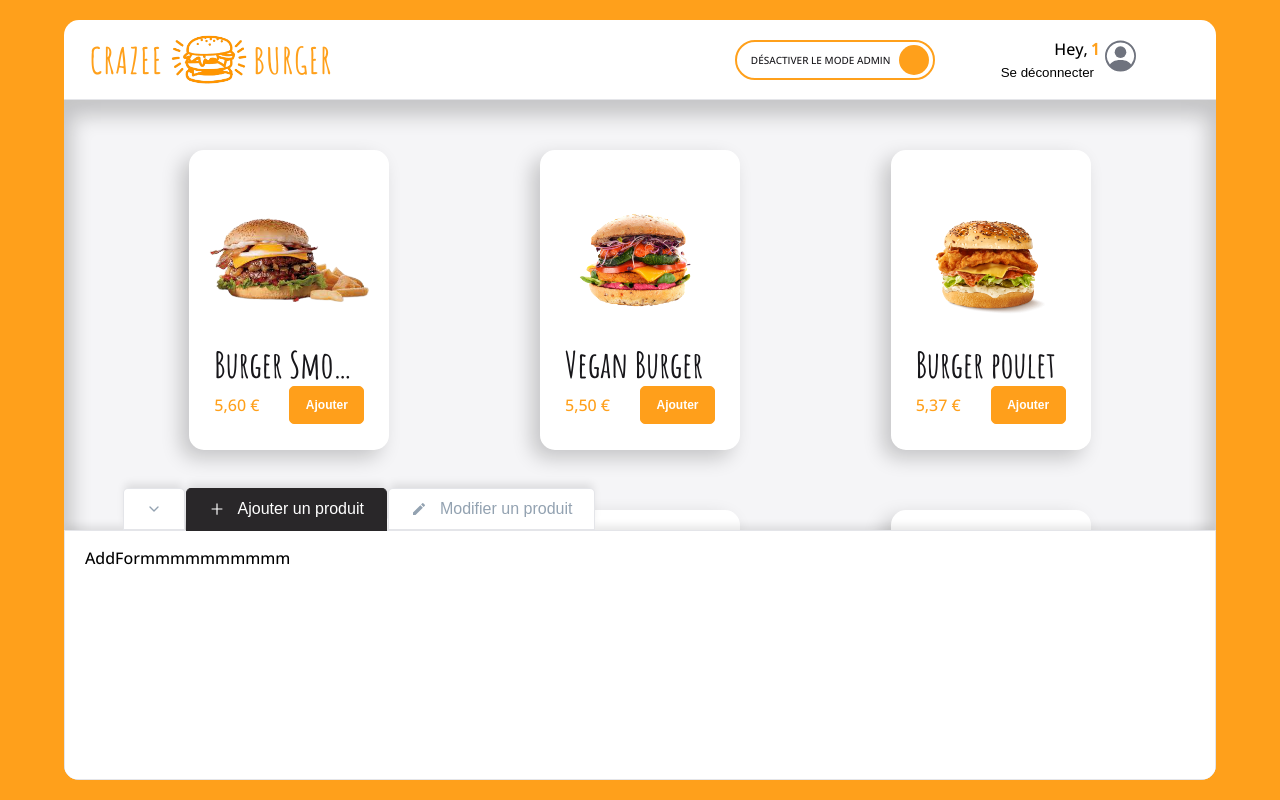
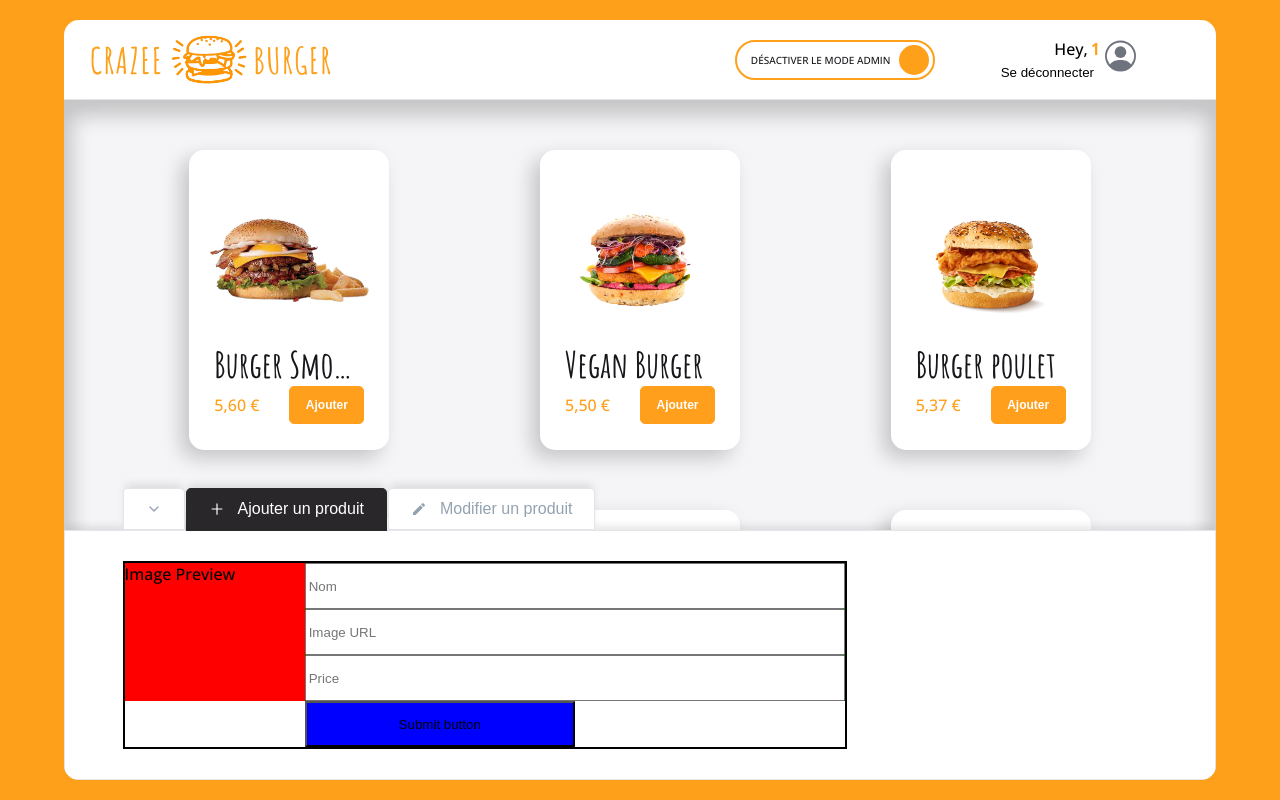
Before and after one commit to T0n-io/projet-resto, a React (Vite) app: page /order/1 in a window 1280 px wide. Built offline with nearby package versions, Linux system fonts and the light colour scheme; grey boxes are pictures that could not be loaded.

Commit message:
F08: ADMIN > AddForm > add Layout

```diff
--- a/src/components/pages/Order/Main/MainRightSide/AdminPanel/AddForm.jsx
+++ b/src/components/pages/Order/Main/MainRightSide/AdminPanel/AddForm.jsx
@@ -1,3 +1,39 @@
+import { styled } from "styled-components";
+
 export default function AddForm() {
-  return <div>AddFormmmmmmmmmm</div>;
+  return <AddFormStyled>
+    <div className="img-preview">Image Preview</div>
+    <div className="input-fields">
+      <input type="text" placeholder="Nom" />
+      <input type="text" placeholder="Image URL" />
+      <input type="text" placeholder="Price" />
+    </div>
+    <button className="submit-button">
+      Submit button
+    </button>
+  </AddFormStyled>;
 }
+
+
+const AddFormStyled = styled.form`
+border: 2px solid black;
+display: grid;
+grid-template-columns: 1fr 3fr;
+grid-template-rows: repeat(4, 1fr);
+height: 100%;
+width: 70%;
+  .img-preview{
+    background-color: red;
+    grid-area: 1 / 1 / 4 / 2;
+  }
+  .input-fields{
+    background-color: green;
+    grid-area: 1 / 2 / -2 / 3;
+    display: grid;
+  }
+  .submit-button{
+    background-color: blue;
+    grid-area: 4 / -2 / -1 / -1;
+    width: 50%;
+  }
+`;
--- a/src/components/pages/Order/Main/MainRightSide/AdminPanel/AdminPanel.jsx
+++ b/src/components/pages/Order/Main/MainRightSide/AdminPanel/AdminPanel.jsx
@@ -12,7 +12,7 @@ export default function AdminPanel() {
 
   return (
     <AdminPanelStyled>
-      <p>{tabSelected && tabSelected.Content}</p>
+      {tabSelected && tabSelected.Content}
     </AdminPanelStyled>
   )
 }
@@ -22,8 +22,5 @@ const AdminPanelStyled = styled.div`
   background: ${theme.colors.white};
   border: 1px solid ${theme.colors.greyLight};
   box-shadow: ${theme.shadows.subtle};
-
-  p {
-    padding: 0 20px;
-  }
+  padding: 30px 5%;
 `
```
